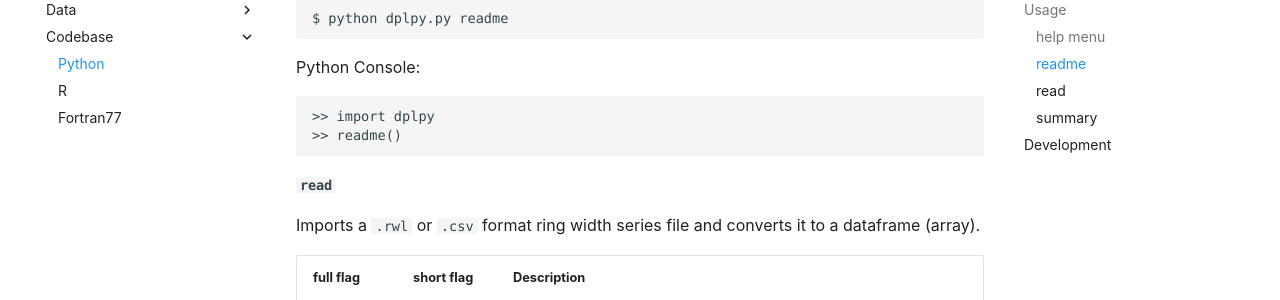
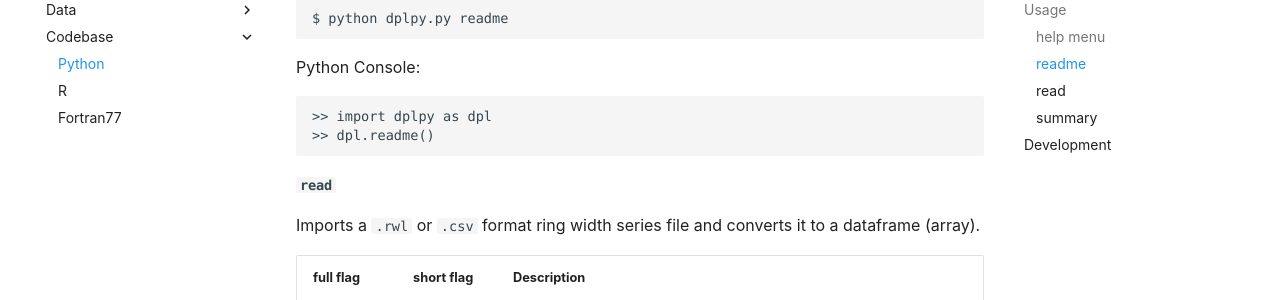
Before and after one commit to OpenDendro/opendendro, an MkDocs documentation site: the page built from docs/python.md, in a window 1280 px wide and 900 px high, scrolled down 948 px. Shown: the part 152-452 px from the top of the window. Built offline with MkDocs 1.6.1 and Material for MkDocs 9.7.7, drawn with Linux system fonts in a browser that asks for light colours; some web fonts are replaced; comment, search, counter and statistics services are not loaded.

Commit message:
Update python.md

````diff
--- a/docs/python.md
+++ b/docs/python.md
@@ -51,8 +51,8 @@ $ python dplpy.py readme
 Python Console:
 
 ```
->> import dplpy
->> readme()
+>> import dplpy as dpl
+>> dpl.readme()
 ```
 
 #### `read`
````
